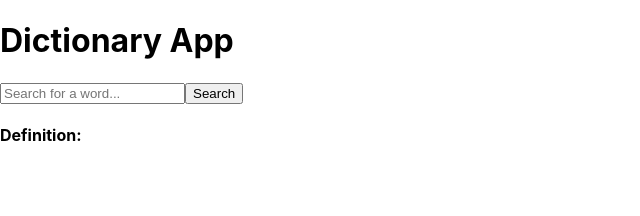
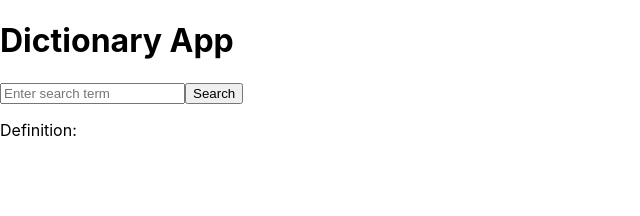
Before and after one commit to ajaykumar-21/XDictionary, a React (Create React App) app in the folder dictionary/: page / in a window 1280 px wide. Shown: the top 216 px of the page, without its empty margins (0-640 px from the left). Built offline with nearby package versions, Linux system fonts and the light colour scheme.

Commit message:
make changes in handleSearch

```diff
--- a/dictionary/src/App.js
+++ b/dictionary/src/App.js
@@ -14,6 +14,10 @@ function App() {
   const [searchResult, setSearchResult] = useState("");
 
   const handleSearch = () => {
+    if (!searchTerm.trim()) {
+      setSearchResult("Word not found in the dictionary.");
+      return;
+    }
     const lowerSearchTerm = searchTerm.toLowerCase();
     const word = dictionary.find(
       (entry) => entry.word.toLowerCase() === lowerSearchTerm
@@ -29,12 +33,13 @@ function App() {
           type="text"
           value={searchTerm}
           onChange={(e) => setSearchTerm(e.target.value)}
-          placeholder="Search for a word..."
+          placeholder="Enter search term"
         />
         <button onClick={handleSearch}>Search</button>
-        <h4>Definition:</h4>
       </div>
-      <div>{searchResult && <p>{searchResult}</p>}</div>
+      <div>
+        <p>Definition: {searchResult}</p>
+      </div>
     </div>
   );
 }
```
